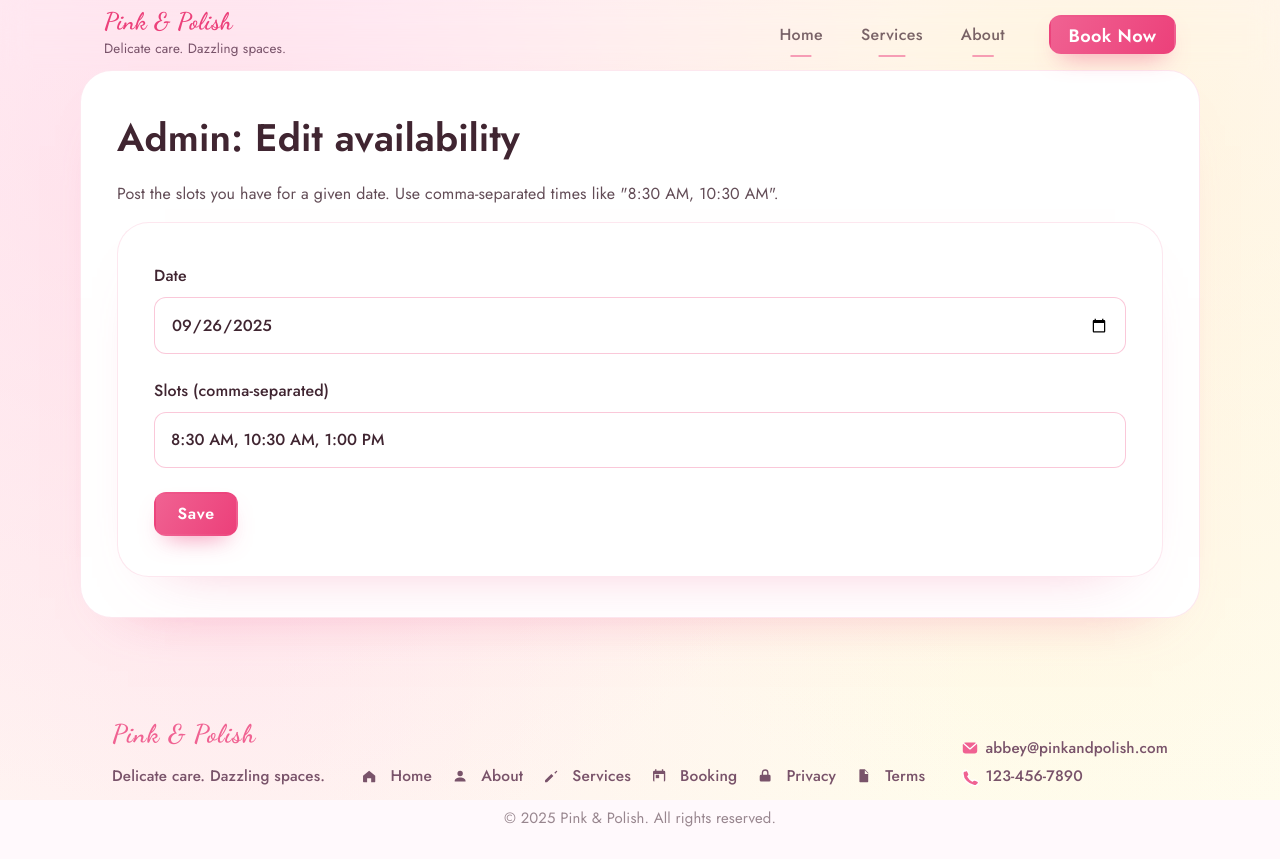
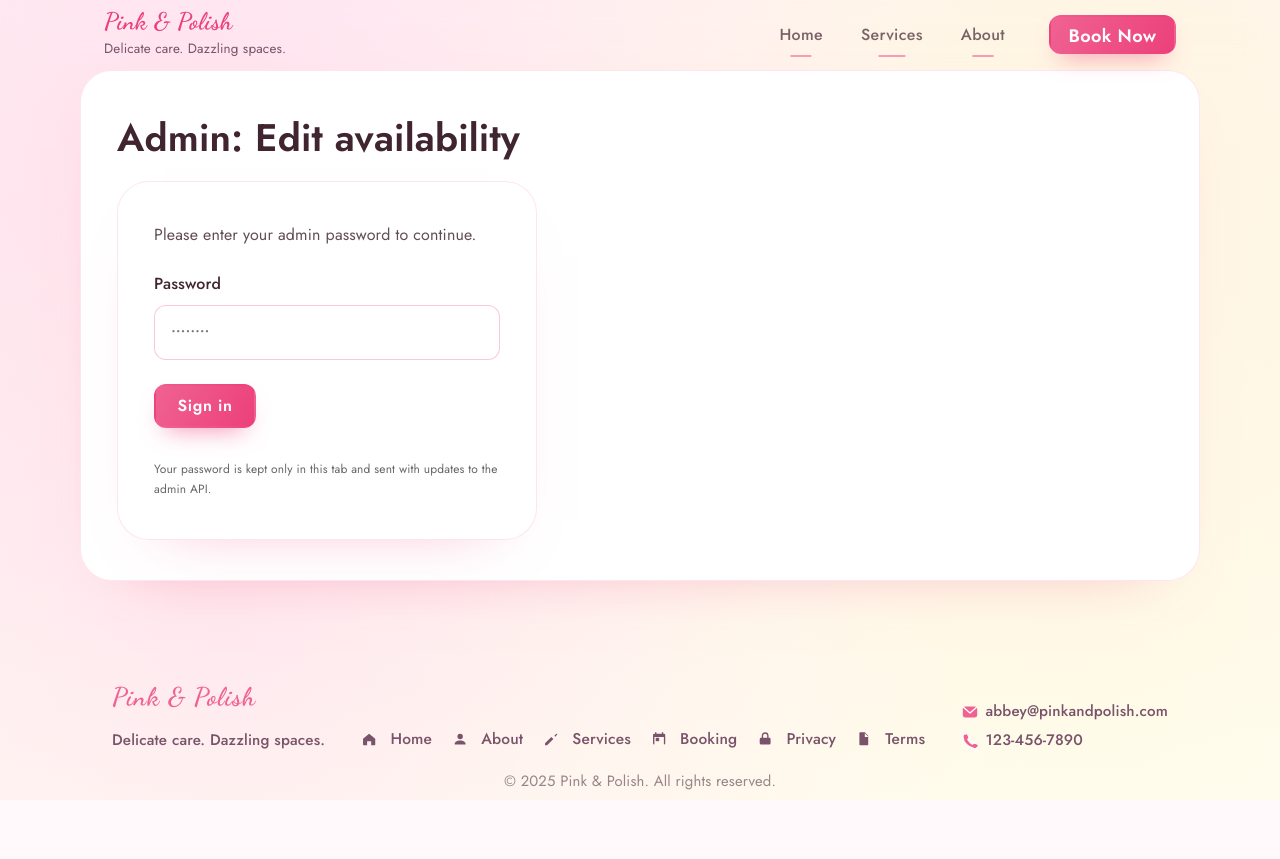
Before and after one commit to pinkandpolish/pink-polish, a React (Vite) app in the folder client/: page /admin in a window 1280 px wide. After the commit the page ends 822 px from the top, so only its background shows below. Built offline with nearby package versions, Linux system fonts and the light colour scheme; no server answers; a web font is replaced by a local one.

Commit message:
feat(admin): add password gate and send x-admin-secret; configure Vercel build for SPA; set Vite base; wire API base for local dev

```diff
--- a/client/src/pages/AdminAvailability.jsx
+++ b/client/src/pages/AdminAvailability.jsx
@@ -1,4 +1,9 @@
 import React, { useEffect, useState } from 'react';
+
+const API_BASE = (import.meta?.env?.VITE_API_BASE || '').replace(/\/+$/, '');
+function apiUrl(path) {
+  return (API_BASE ? `${API_BASE}${path}` : path);
+}
 
 function todayKey() {
   const d = new Date();
@@ -11,11 +16,27 @@ export default function AdminAvailability() {
   const [slotsText, setSlotsText] = useState('8:30 AM, 10:30 AM, 1:00 PM');
   const [loading, setLoading] = useState(false);
   const [message, setMessage] = useState('');
+  const [adminSecret, setAdminSecret] = useState(() => {
+    // Persist across refreshes for this tab only
+    return sessionStorage.getItem('adminSecret') || '';
+  });
+  const isAuthed = !!adminSecret;
+
+  // Prevent indexing of this page in production
+  useEffect(() => {
+    const meta = document.createElement('meta');
+    meta.name = 'robots';
+    meta.content = 'noindex,nofollow';
+    document.head.appendChild(meta);
+    return () => {
+      document.head.removeChild(meta);
+    };
+  }, []);
 
   useEffect(() => {
   async function load() {
       try {
-        const res = await fetch('/api/availability');
+    const res = await fetch(apiUrl('/api/availability'));
         const data = await res.json();
         if (data && data[date]) setSlotsText(data[date].join(', '));
       } catch (err) {
@@ -31,8 +52,11 @@ export default function AdminAvailability() {
     setMessage('');
     const slots = slotsText.split(',').map(s => s.trim()).filter(Boolean);
     try {
-      const adminSecret = window.__ADMIN_SECRET__ || ''; // optional client-side injection
-      const res = await fetch('/api/availability', {
+      if (!adminSecret) {
+        setLoading(false);
+        return setMessage('Please sign in with your admin password first.');
+      }
+  const res = await fetch(apiUrl('/api/availability'), {
         method: 'POST',
         headers: { 'Content-Type': 'application/json', 'x-admin-secret': adminSecret },
         body: JSON.stringify({ date, slots }),
@@ -50,6 +74,11 @@ export default function AdminAvailability() {
       if (!res.ok) {
         // Include status for clarity; prefer server provided error field
         const code = json && (json.error || json.code);
+        if (res.status === 403) {
+          // wrong or missing password — force re-auth
+          sessionStorage.removeItem('adminSecret');
+          setAdminSecret('');
+        }
         throw new Error(code ? `${code} (${res.status})` : `save_failed (${res.status})`);
       }
       if (!json.ok) {
@@ -64,10 +93,46 @@ export default function AdminAvailability() {
     }
   }
 
+  function handleSignIn(e) {
+    e.preventDefault();
+    const form = e.currentTarget;
+    const secret = new FormData(form).get('password')?.toString().trim() || '';
+    if (!secret) {
+      setMessage('Please enter your admin password.');
+      return;
+    }
+    sessionStorage.setItem('adminSecret', secret);
+    setAdminSecret(secret);
+    setMessage('');
+  }
+
+  function handleSignOut() {
+    sessionStorage.removeItem('adminSecret');
+    setAdminSecret('');
+    setMessage('Signed out.');
+  }
+
   return (
     <div className="page-wrapper">
       <section className="about-intro">
         <h1>Admin: Edit availability</h1>
+        {!isAuthed ? (
+          <form onSubmit={handleSignIn} className="form-card" style={{ maxWidth: 420 }}>
+            <p>Please enter your admin password to continue.</p>
+            <label>
+              Password
+              <input name="password" type="password" placeholder="••••••••" autoComplete="current-password" />
+            </label>
+            <div style={{ display: 'flex', gap: 12, alignItems: 'center' }}>
+              <button className="btn btn--primary" type="submit">Sign in</button>
+              <span>{message}</span>
+            </div>
+            <p style={{ fontSize: 12, color: '#666', marginTop: 8 }}>
+              Your password is kept only in this tab and sent with updates to the admin API.
+            </p>
+          </form>
+        ) : (
+          <>
             <p>Post the slots you have for a given date. Use comma-separated times like "8:30 AM, 10:30 AM".</p>
             <form onSubmit={save} className="form-card">
               <label>
@@ -82,9 +147,12 @@ export default function AdminAvailability() {
 
               <div style={{ display: 'flex', gap: 12, alignItems: 'center' }}>
                 <button className="btn btn--primary" type="submit" disabled={loading}>{loading ? 'Saving...' : 'Save'}</button>
+                <button className="btn" type="button" onClick={handleSignOut} disabled={loading}>Sign out</button>
                 <span>{message}</span>
               </div>
             </form>
+          </>
+        )}
       </section>
     </div>
   );
--- a/client/vite.config.js
+++ b/client/vite.config.js
@@ -3,6 +3,7 @@ import react from '@vitejs/plugin-react'
 
 export default defineConfig({
   plugins: [react()],
+  base: '/',
   server: {
     host: '127.0.0.1',
     port: 5173,
```
Also changed, not shown: 1 other file (tests, documents, lock files or other folders). Lines whose indentation alone changed are shown as unchanged.
